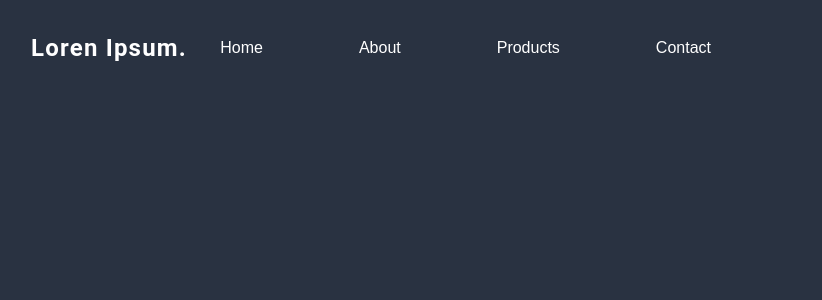
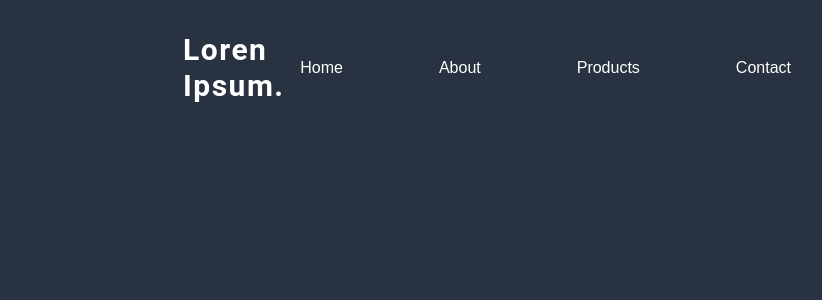
Before and after one commit to makaempffer/my-project, a React (Create React App) app: page / in a window 1280 px wide. Shown: the top 300 px of the page, without its empty margins (153-975 px from the left). Built offline with nearby package versions, Linux system fonts and the light colour scheme.

Commit message:
Fixed padding logo

```diff
--- a/src/components/NavBar.js
+++ b/src/components/NavBar.js
@@ -3,14 +3,13 @@ export function NavBar() {
     return (
       <nav className="relative container mx-auto p-6">
         <div className="flex items-center justify-between">
-          <a href="#home"><h2 className="font-roboto font-bold text-2xl text-white p-2 tracking-wider">Loren Ipsum.</h2></a>
-          <div className="hidden md:flex space-x-24 text-white pr-60 font-outfit">
+          <a href="#home"><h1 className="font-roboto font-bold text-3xl text-white py-2 pl-40 tracking-wider">Loren Ipsum.</h1></a>
+          <div className="hidden md:flex space-x-24 text-white pr-40 font-outfit">
               <a className='hover:text-slate-500' href="#home">Home</a>
               <a className='hover:text-slate-500' href="#about">About</a>
               <a className='hover:text-slate-500' href="#products">Products</a>
               <a className='hover:text-slate-500' href="#contact">Contact</a>
           </div>
-
         </div>
       </nav>
     )
```
